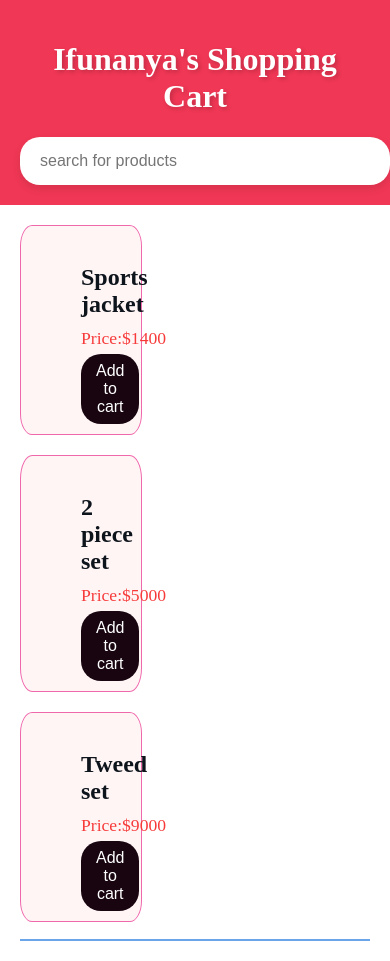
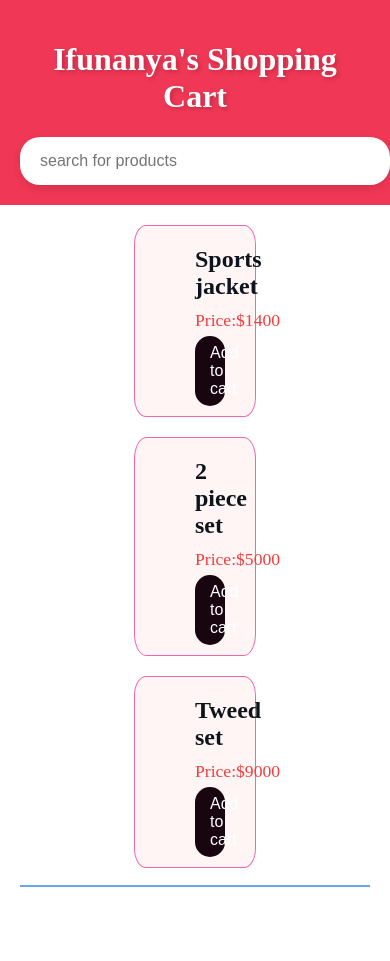
Before and after one commit to Ifunanyaijah/Shopping-Cart, a React (Vite) app: page / in a window 390 px wide. After the commit the page ends 907 px from the top, so only its background shows below. Built offline with nearby package versions, Linux system fonts and the light colour scheme; grey boxes are pictures that could not be loaded.

Commit message:
Update App.css

```diff
--- a/src/App.css
+++ b/src/App.css
@@ -17,26 +17,32 @@
         padding: 8px;
     }
 
+
     .product-list {
         width: 100%;
         flex-direction: column;
+        align-items: center;
         gap: 15px;
         padding-bottom: 15px;
     }
 
+
     .product {
-        max-width: 250px;
-        width: 100%;
-        padding: 15px 20px;
+        max-width: 90%;
+        width: 90%;
+        padding: 15px 10px;
         border-radius: 20px;
         box-sizing: border-box;
-        margin: 0;
+        margin: 0 auto;
     }
 
+
     .product img {
-        max-width: 160px;
-
-        width: 100%;
+        max-width: 180px;      /* <-- was 160px */
+        width: 60%;            /* <-- responsive width */
+        height: auto;
+        display: block;
+        margin: 0 auto 10px;   /* <-- centers the image */
     }
 
     .product h2 {
@@ -45,6 +51,14 @@
 
     .product p {
         font-size: 1rem;
+    }
+
+    /* ✅ FIX: Make Add to Cart button full-width and readable */
+    .add-to-cart-button {
+        width: 100%;
+        padding: 10px;
+        font-size: 1rem;
+        box-sizing: border-box;
     }
 
     .cart {
@@ -107,11 +121,6 @@
     .item-details {
         margin-top: 0;
         width: 100%;
-    }
-
-    .add-to-cart-button {
-        padding: 6px 12px;
-        font-size: 0.9rem;
     }
 
     .checkout-section {
```
